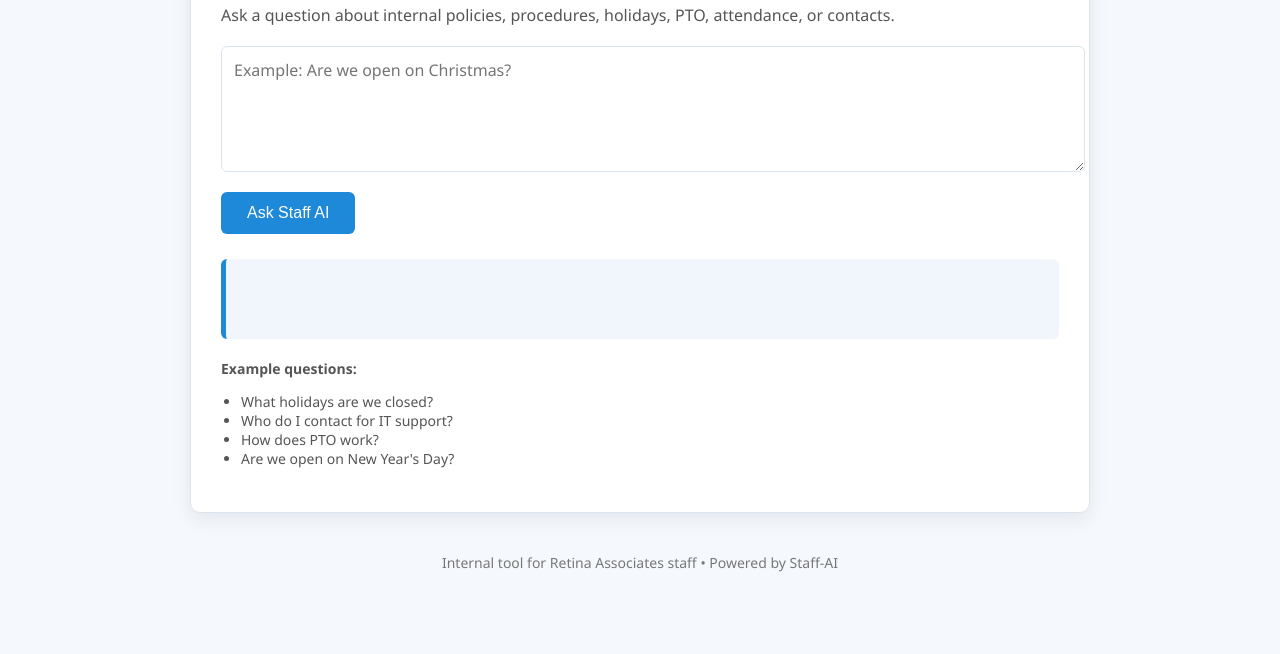
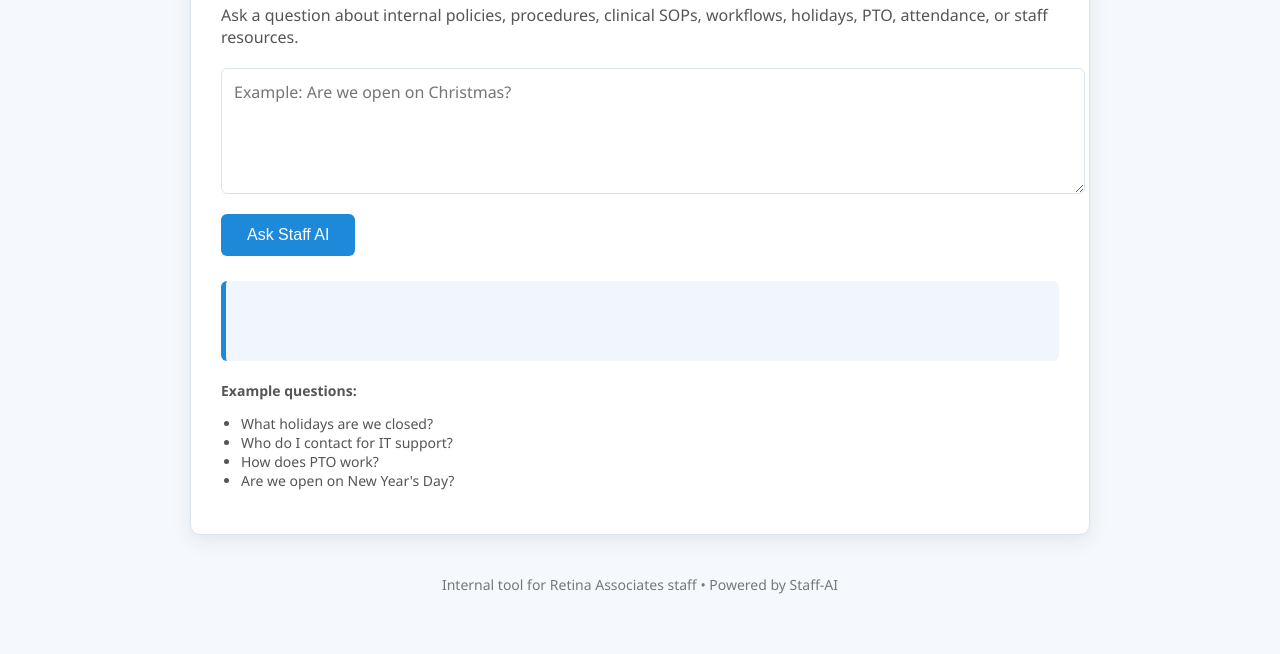
Before and after one commit to abigailkeene/Staff-AI, a website: page index.html in a window 1280 px wide. Shown: the part 210-864 px from the top of the page. Before the commit the page ends 842 px from the top, so only its background shows below. Drawn offline with Linux system fonts and the light colour scheme.

Commit message:
Modify subtitle in Staff AI Assistant
Updated subtitle to include clinical SOPs and workflows.

```diff
--- a/index.html
+++ b/index.html
@@ -121,7 +121,7 @@
   <div class="card">
     <h2>Staff AI Assistant</h2>
     <p class="subtitle">
-      Ask a question about internal policies, procedures, holidays, PTO, attendance, or contacts.
+      Ask a question about internal policies, procedures, clinical SOPs, workflows, holidays, PTO, attendance, or staff resources.
     </p>
 
     <textarea id="question" placeholder="Example: Are we open on Christmas?"></textarea>
```
